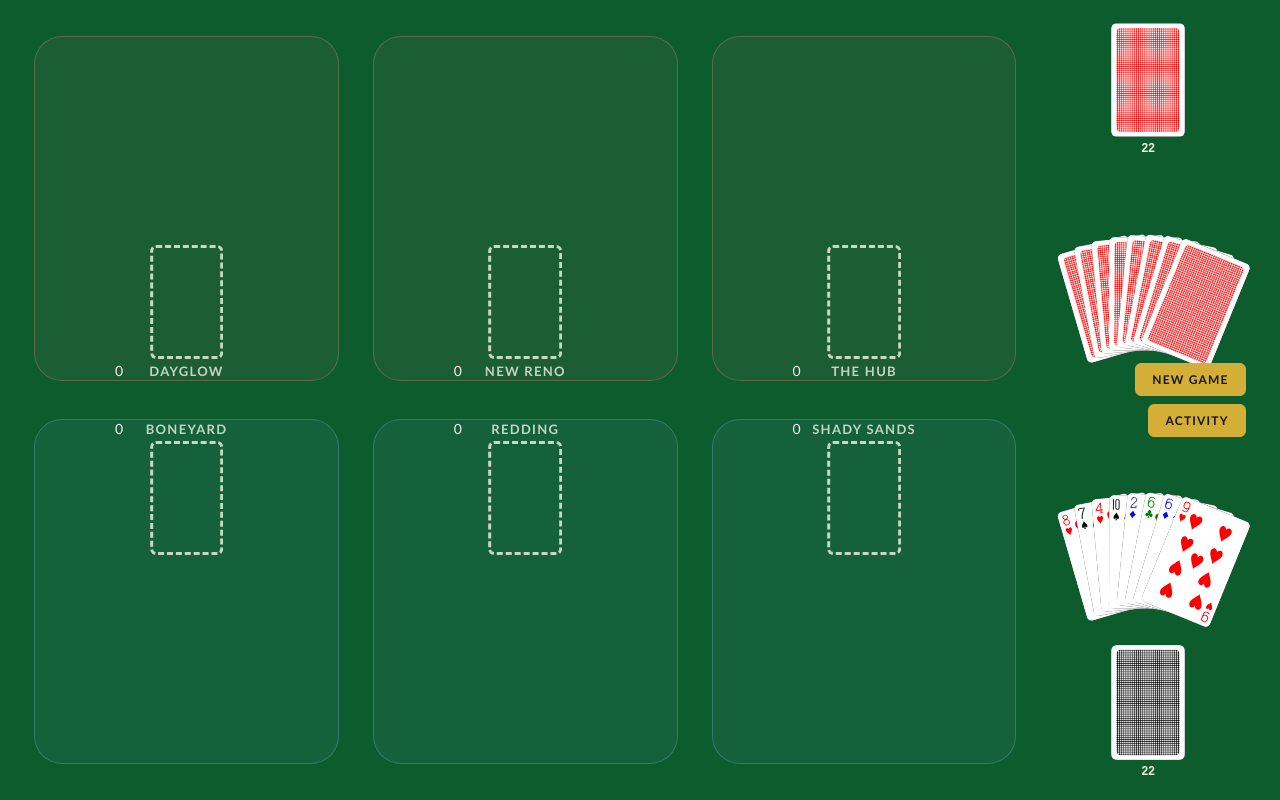
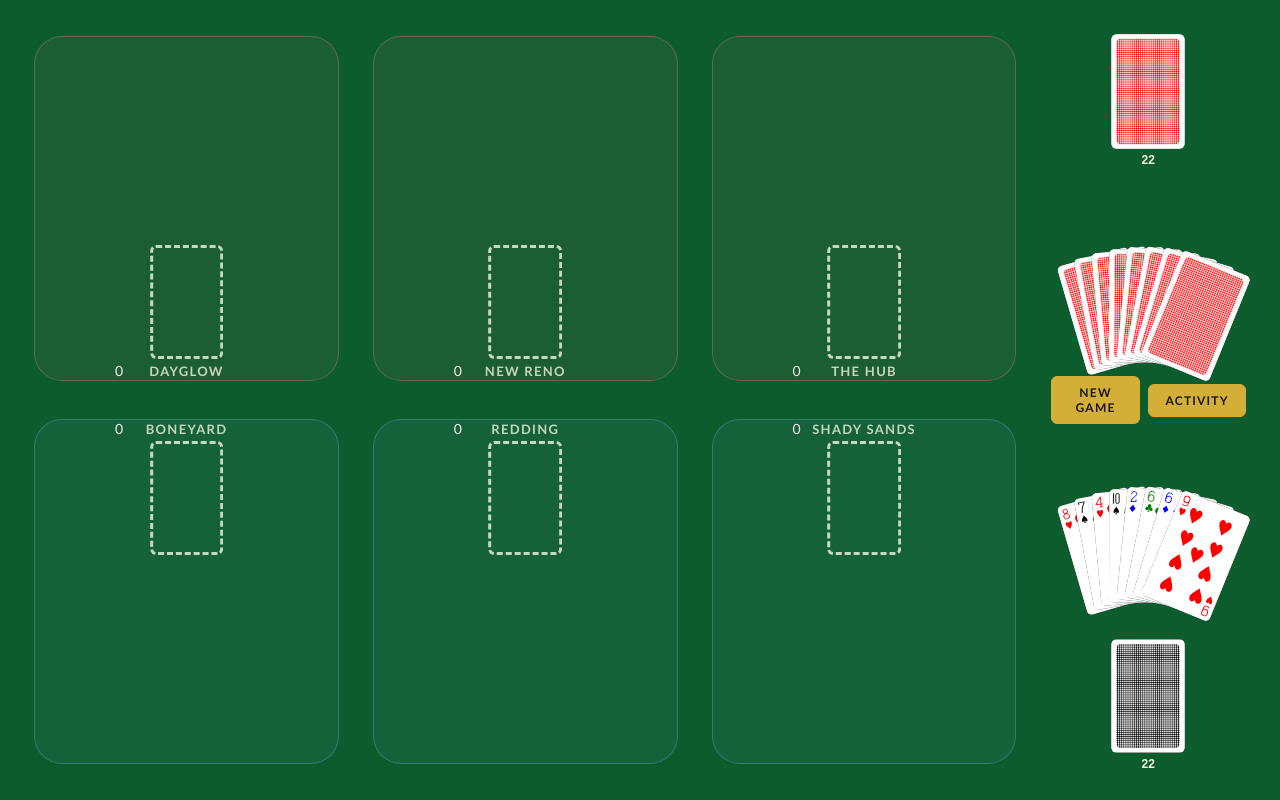
Before and after one commit to thekingofspain/caravan-game, a React (Vite) app: page / in a window 1280 px wide. Built offline with nearby package versions, Linux system fonts and the light colour scheme.

Commit message:
Center controls row, pin AI deck to caravan tops

```diff
--- a/src/view/global.css
+++ b/src/view/global.css
@@ -154,9 +154,13 @@ body {
 
 .board .controls {
     display: flex;
-    justify-content: flex-end;
+    flex-direction: row;
+    flex-wrap: nowrap;
+    justify-content: center;
+    align-items: center;
     gap: var(--sp-2);
     flex: 0 0 auto;
+    width: 100%;
     position: relative;
     z-index: 20;
 }
@@ -191,6 +195,10 @@ body {
     gap: var(--sp-3);
     flex: 1 1 0;
     min-height: 0;
+}
+
+.board .column.hands > .hand-half:first-child {
+    justify-content: flex-start;
 }
 
 .hand-half.human {
```
